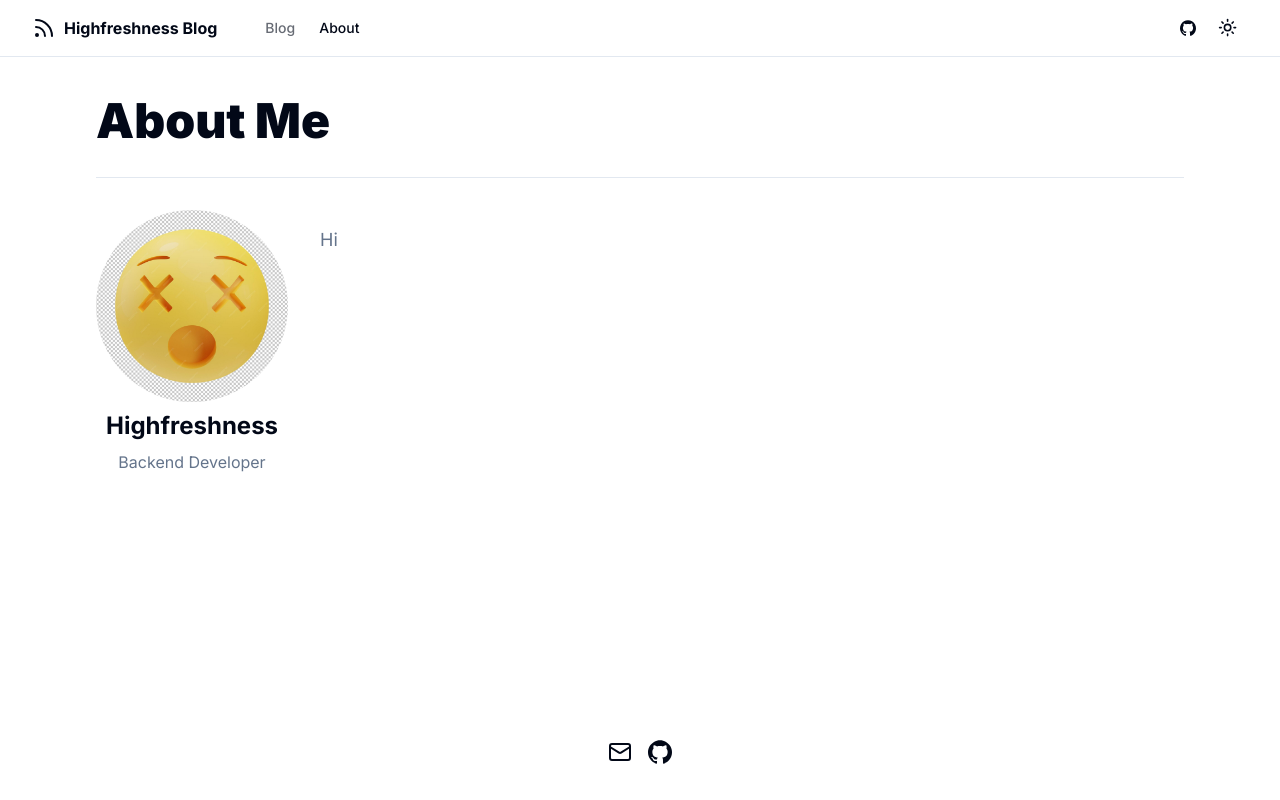
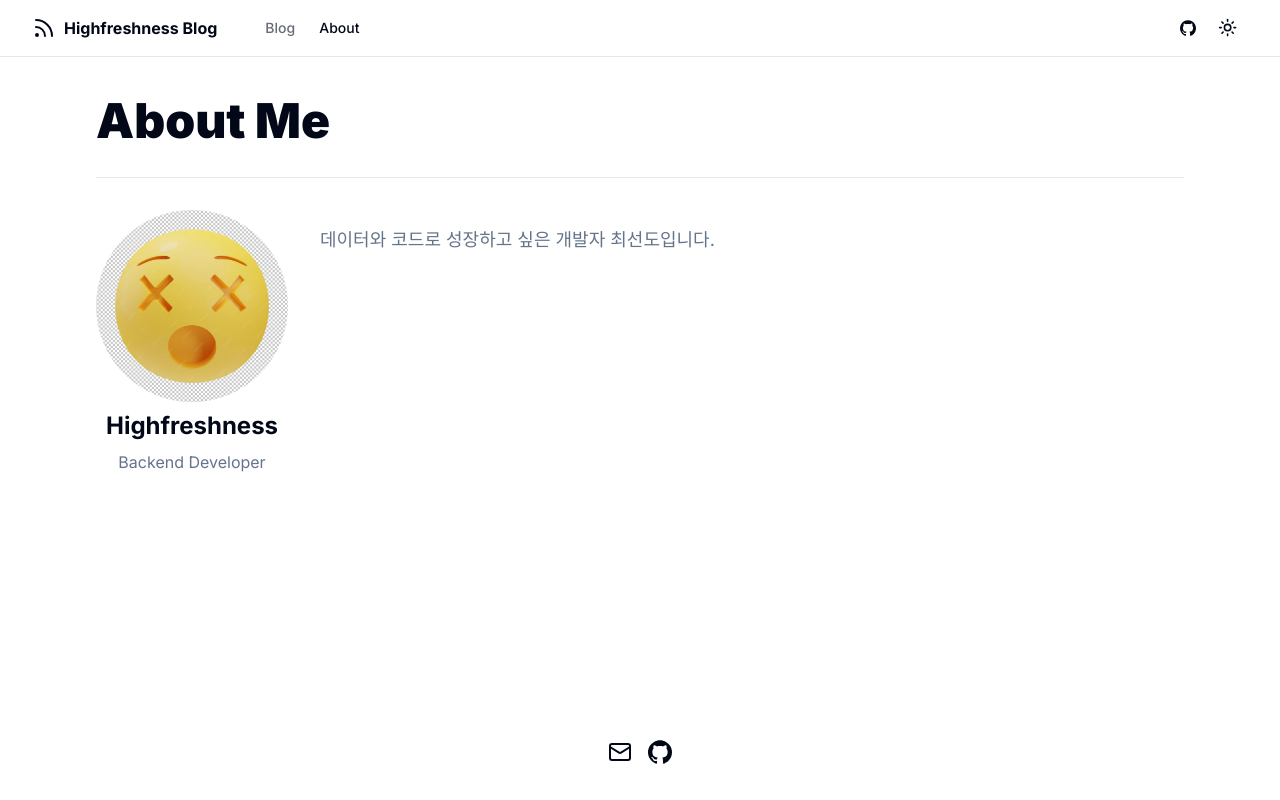
Before and after one commit to highfreshness/next-mdx-blog, a Next.js app: page /about in a window 1280 px wide. Built offline with nearby package versions, Linux system fonts and the light colour scheme; no server answers.

Commit message:
🔧 페이지 문구 수정

```diff
--- a/app/about/page.tsx
+++ b/app/about/page.tsx
@@ -32,7 +32,7 @@ export default async function AboutPage() {
           </p>
         </div>
         <p className="text-muted-foreground text-lg py-4">
-          Hi
+          데이터와 코드로 성장하고 싶은 개발자 최선도입니다.
         </p>
       </div>
     </div>
--- a/app/blog/page.tsx
+++ b/app/blog/page.tsx
@@ -33,7 +33,7 @@ export default async function BlogPage({ searchParams }: BlogPageProps) {
         <div className="flex-1 space-y-4">
           <h1 className="inline-block font-black text-4xl lg:text-5xl">Blog</h1>
           <p className="text-xl text-muted-foreground">
-            My ramblings on all things web dev.
+            학습 및 실습한 자료를 관리하는 개발 블로그입니다.
           </p>
         </div>
       </div>
```
